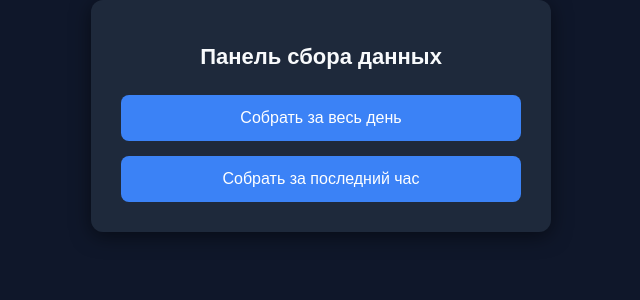
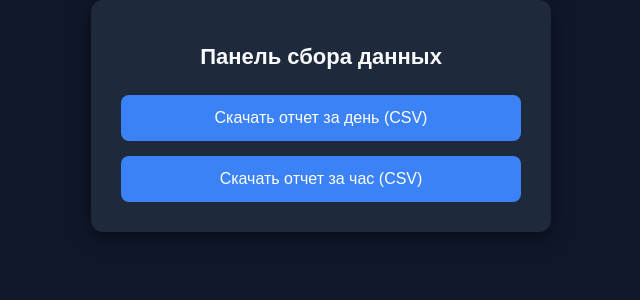
Before and after one commit to umid4219/callbot, a Flask app: page / in a window 1280 px wide. Shown: the part 284-584 px from the top of the page, without its empty margins (319-959 px from the left). Run offline with Flask 3, Linux system fonts and the light colour scheme.

Commit message:
index.html

```diff
--- a/templates/index.html
+++ b/templates/index.html
@@ -60,8 +60,8 @@
     <div class="container">
         <h1>Панель сбора данных</h1>
         <div class="btn-group">
-            <button onclick="downloadReport('day')">Собрать за весь день</button>
-            <button onclick="downloadReport('hour')">Собрать за последний час</button>
+            <button onclick="downloadReport('day')">Скачать отчет за день (CSV)</button>
+            <button onclick="downloadReport('hour')">Скачать отчет за час (CSV)</button>
         </div>
         <div id="status">Генерация отчета...</div>
     </div>
@@ -71,8 +71,8 @@
             const statusDiv = document.getElementById('status');
             statusDiv.style.display = 'block';
             statusDiv.innerText = actionType === 'day'
-                ? 'Сбор данных за весь день...'
-                : 'Сбор данных за последний час...';
+                ? 'Запрос отчета за весь день...'
+                : 'Запрос отчета за последний час...';
 
             fetch('/api/download-report', {
                 method: 'POST',
@@ -82,21 +82,21 @@
                 body: JSON.stringify({ action: actionType })
             })
             .then(response => {
-                if (!response.ok) throw new Error('Ошибка при скачивании');
+                if (!response.ok) throw new Error('Телефон еще не передал данные!');
                 return response.blob();
             })
             .then(blob => {
                 const url = window.URL.createObjectURL(blob);
                 const a = document.createElement('a');
                 a.href = url;
-                a.download = `Call_Report_${actionType}.xlsx`;
+                a.download = `Call_Report_${actionType}.csv`;
                 document.body.appendChild(a);
                 a.click();
                 a.remove();
                 statusDiv.innerText = 'Отчет успешно скачан!';
             })
             .catch(error => {
-                statusDiv.innerText = 'Произошла ошибка при выгрузке.';
+                statusDiv.innerText = 'Ошибка: телефон еще не отправил данные.';
                 console.error(error);
             });
         }
```
